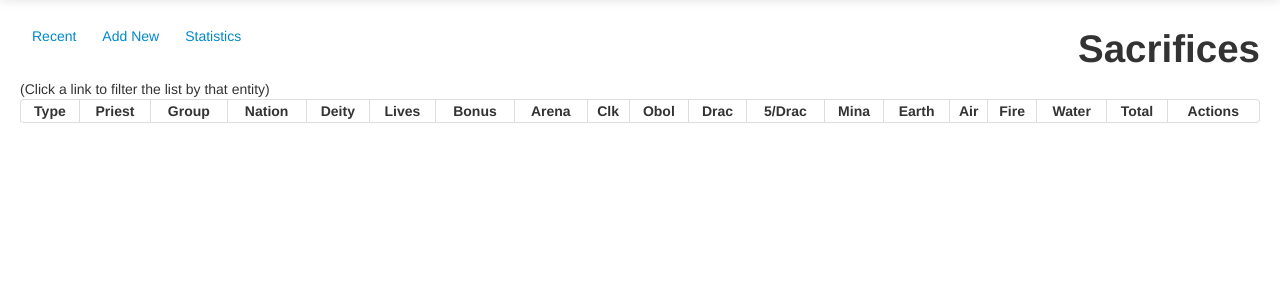
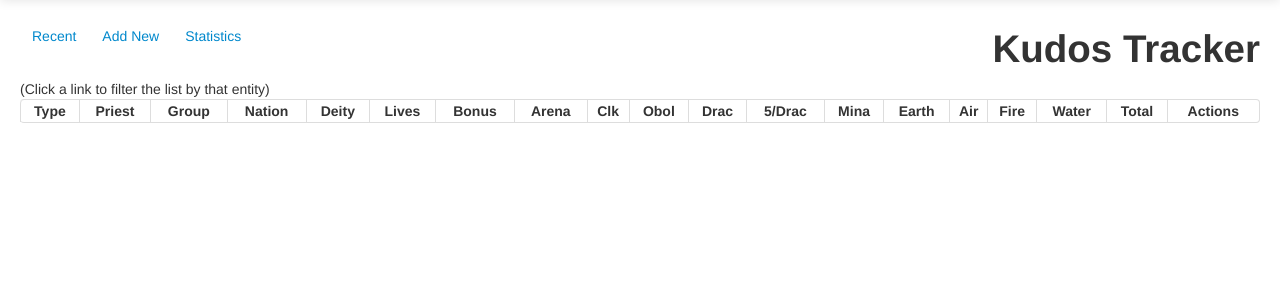
Before and after one commit to aquarion/Mimir, a PHP site: template views/altar/recent.php in a window 1280 px wide. Shown: the part 41-341 px from the top of the page. Run offline with PHP 8.4, Linux system fonts and the light colour scheme; the template is opened without the code that fills it, so the values that code supplies are empty; some libraries are stand-ins or nearby versions.

Commit message:
Now known as "Kudos Tracker"

```diff
--- a/views/altar/recent.php
+++ b/views/altar/recent.php
@@ -15,7 +15,7 @@ if (count($_GET)) {
 	    <?PHP include("navigation.php"); ?>
 	</div>
 	<div class="span9">
-	    <h1 class="pull-right">Sacrifices</h1>
+	    <h1 class="pull-right">Kudos Tracker</h1>
 	</div>
     </div>
     <div class="row-fluid">
```
